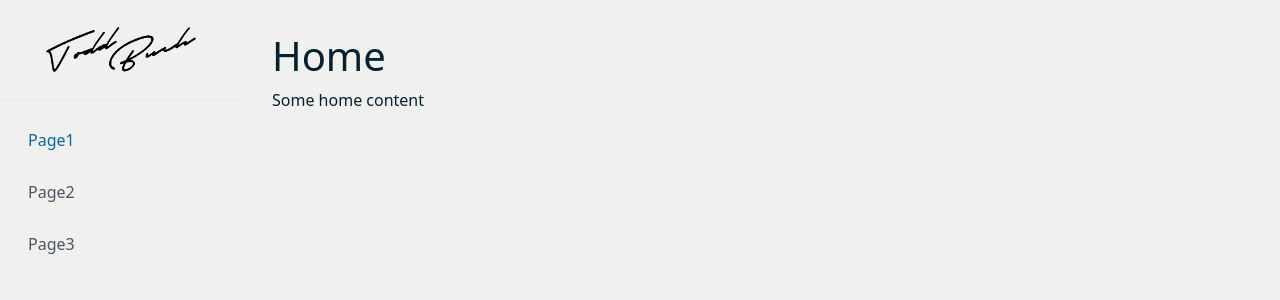
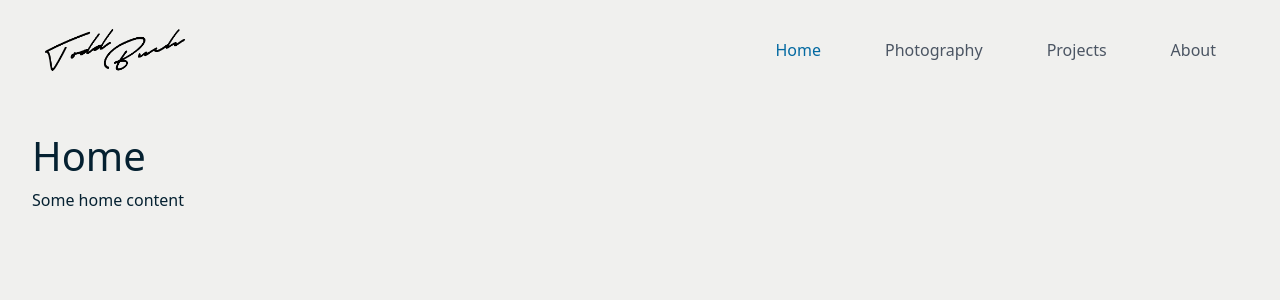
Before and after one commit to todd-buch/Portfolio, a React (Vite) app: page / in a window 1280 px wide. Shown: the top 300 px of the page. Built offline with nearby package versions, Linux system fonts and the light colour scheme; the HTML template or start-up script is replaced by a standard one.

Commit message:
Change nav bar to vertical across top.

```diff
--- a/src/App.css
+++ b/src/App.css
@@ -1,5 +1,5 @@
 .main-content {
-    margin-left: 240px; /* Same width as .sidebar */
+    margin-top: 100px; /* Same height as .sidebar */
     padding: 2rem;
     min-height: 100vh;
     background-color: var(--bg-primary);
--- a/src/App.tsx
+++ b/src/App.tsx
@@ -3,8 +3,6 @@ import './App.css'
 import Sidebar from "./Sidebar";
 
 function App() {
-
-
   return (
     <>
       <Sidebar />
--- a/src/Sidebar.css
+++ b/src/Sidebar.css
@@ -1,51 +1,40 @@
 /* src/Sidebar.css */
 
 .sidebar {
-  width: 240px;
-  height: 100vh;
   position: fixed;
   top: 0;
   left: 0;
-
-  background-color: var(--bg-primary);
+  height: 100px;
+  width: 100%;
   color: var(--text-primary);
-
+  justify-content: space-between;
   display: flex;
-  flex-direction: column;
   box-sizing: border-box;
+  align-items: center;
 }
 
 .sidebar-logo {
-  height: 100px;
+  height: 100%;
   display: flex;
   align-items: center;
   gap: 0.75rem;
   padding: 0 1.5rem;
-  border-bottom: 1px solid var(--border-color);
 }
 
 .logo-img {
-  max-width: 100%;
-  height: auto;
-}
-
-.logo-text {
-  font-weight: 700;
-  font-size: 1.1rem;
+  height: 100%;
 }
 
 /* Navigation List */
 .sidebar-nav {
   display: flex;
-  flex-direction: column;
-  padding: 1rem 0.75rem;
-  gap: 0.25rem;
+  gap: 4rem;
+  align-items: middle;
+  padding: 0 4rem;
 }
 
 .nav-item {
   display: flex;
-  align-items: center;
-  padding: 0.75rem 1rem;
   color: var(--text-secondary);
   text-decoration: none;
   font-weight: 500;
--- a/src/Sidebar.tsx
+++ b/src/Sidebar.tsx
@@ -11,9 +11,10 @@ export default function Sidebar() {
 
       {/* Navigation Links */}
       <nav className="sidebar-nav">
-        <a href="#dashboard" className="nav-item active">Page1</a>
-        <a href="#projects" className="nav-item">Page2</a>
-        <a href="#settings" className="nav-item">Page3</a>
+        <a href="#" className="nav-item active">Home</a>
+        <a href="#" className="nav-item">Photography</a>
+        <a href="#" className="nav-item">Projects</a>
+        <a href="#" className="nav-item">About</a>
       </nav>
     </aside>
   );
```
